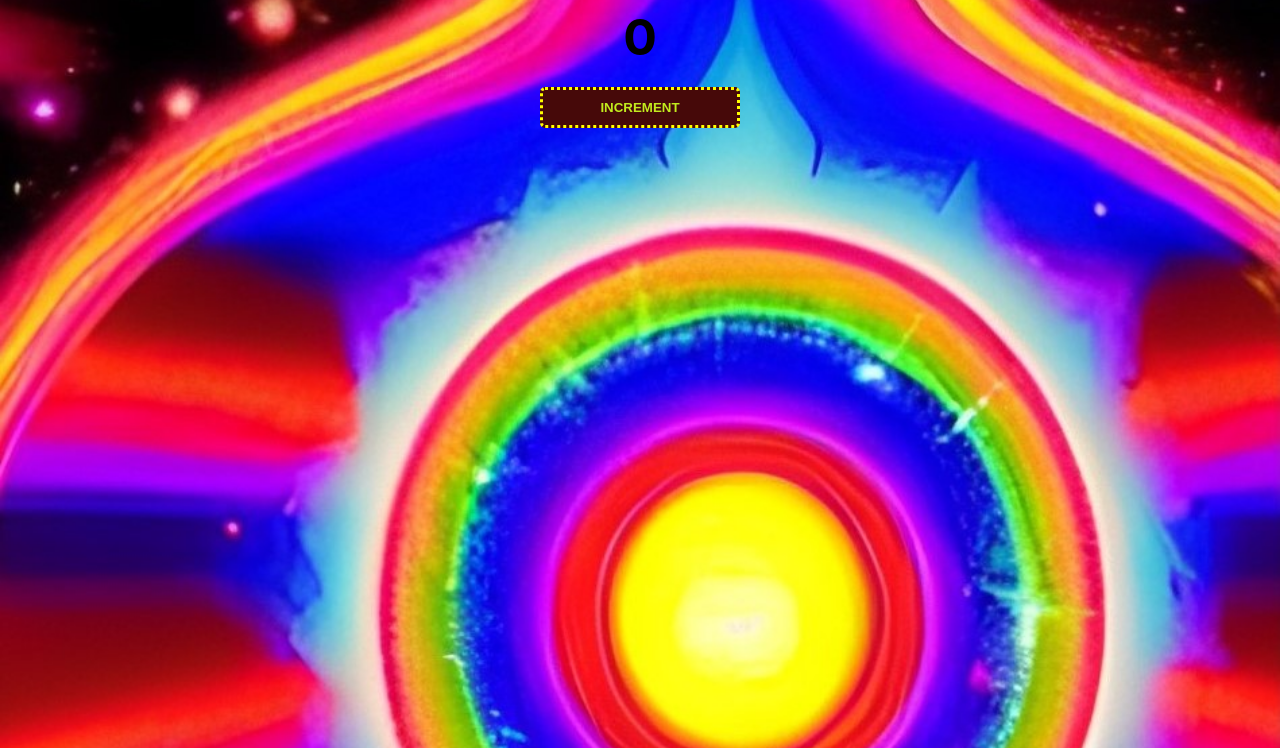
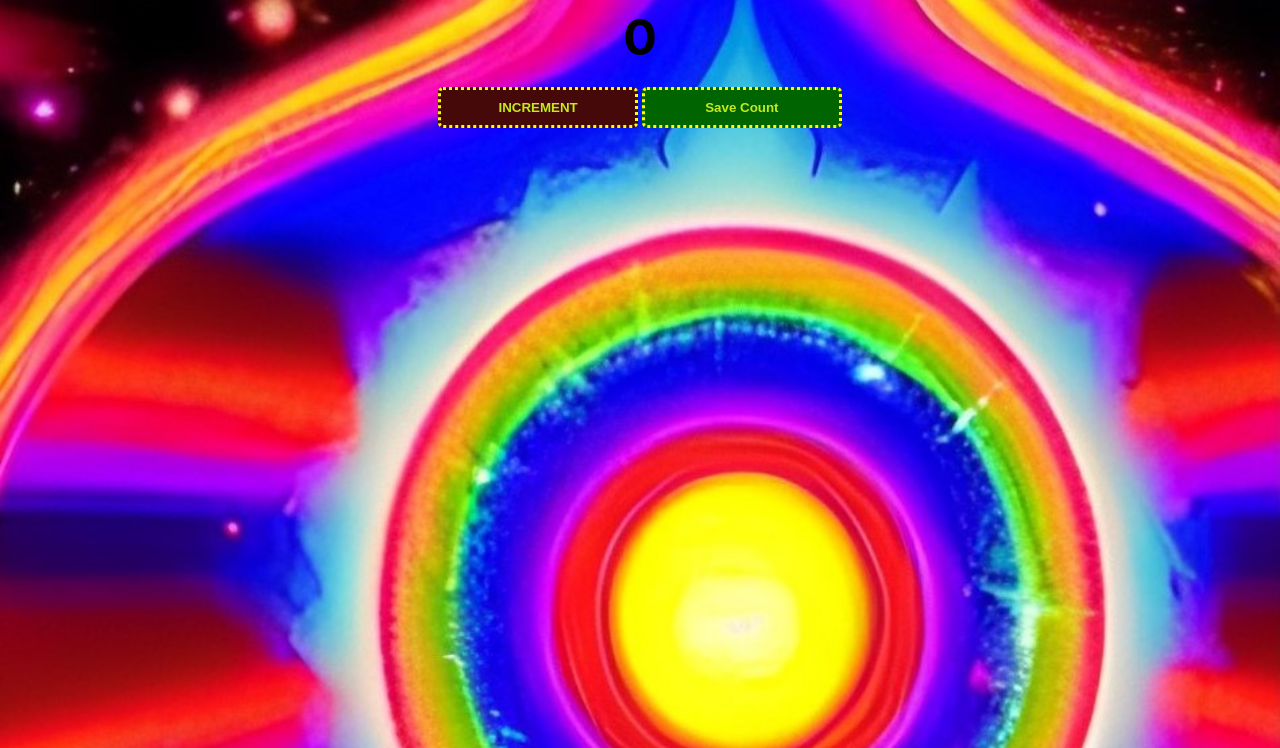
Before and after one commit to JodieMullins/myrepo4, a plain HTML site: page index.html in a window 1280 px wide. Shown: the part 52-800 px from the top of the page. Drawn offline with Linux system fonts and the light colour scheme.

Commit message:
second button

```diff
--- a/index.html
+++ b/index.html
@@ -15,5 +15,7 @@
         <script src="inter.js"></script>
         <button id="increment-btn" onclick="increase()">INCREMENT</button>
 
+        <button id="save-btn" onclick="save()" >Save Count</button>
+
     </body>
 </html>
```
